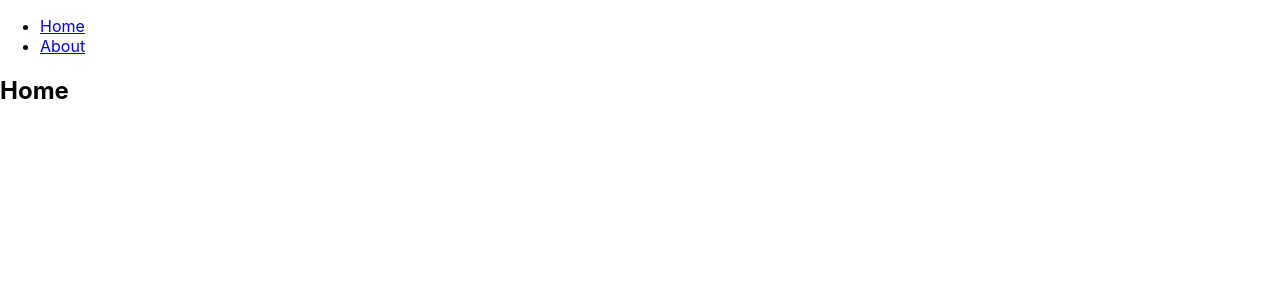
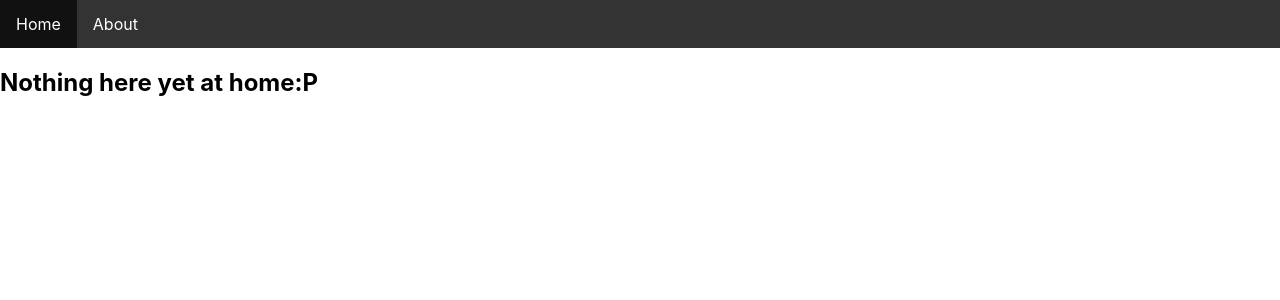
Before and after one commit to FrancescaRodricks/super-duper-recipes, a React (Create React App) app: page / in a window 1280 px wide. Shown: the top 300 px of the page. Built offline with nearby package versions, Linux system fonts and the light colour scheme.

Commit message:
adds a header

```diff
--- a/src/App.js
+++ b/src/App.js
@@ -10,6 +10,8 @@ import './App.css';
 
 const App = () => {
   return (
+   <>
+    <Header />
     <Router>
       <div>
         <nav>
@@ -35,15 +37,25 @@ const App = () => {
         </Switch>
       </div>
     </Router>
+    <Footer />
+   </>
   );
 };
 
 const Home = () => {
-  return <h2>Home</h2>;
+  return <h2>Nothing here yet at home:P </h2>;
 }
 
 const About = () => {
-  return <h2>About</h2>;
+  return <h2>Nothing here yet at about :P</h2>;
 }
 
+const Header = () => {
+  return null;
+};
+
+const Footer = () => {
+  return null;
+};
+
 export default App;
--- a/src/index.css
+++ b/src/index.css
@@ -11,3 +11,27 @@ code {
   font-family: source-code-pro, Menlo, Monaco, Consolas, 'Courier New',
     monospace;
 }
+
+ul {
+  list-style-type: none;
+  margin: 0;
+  padding: 0;
+  overflow: hidden;
+  background-color: #333;
+}
+
+li {
+  float: left;
+}
+
+li a {
+  display: block;
+  color: white;
+  text-align: center;
+  padding: 14px 16px;
+  text-decoration: none;
+}
+
+li a:hover {
+  background-color: #111;
+}
```
